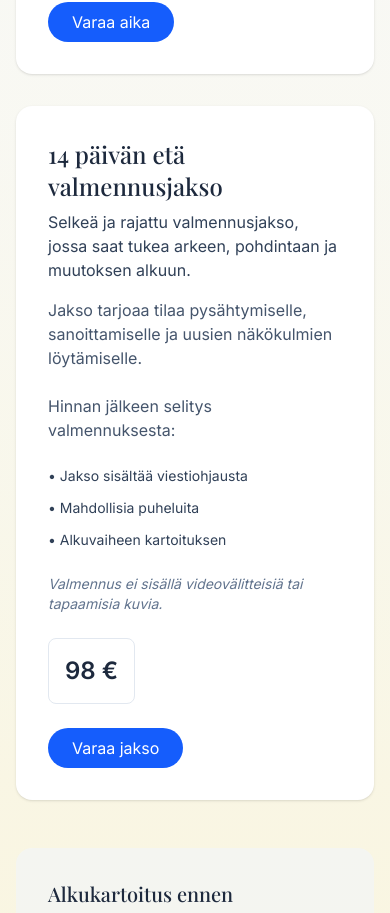
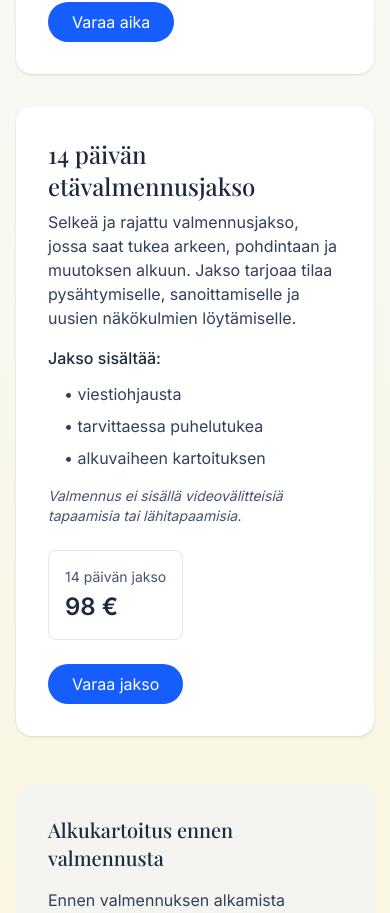
Before and after one commit to waelosamahelmi/saroistavaloon, a Next.js app: page /palvelut in a window 390 px wide. Shown: the part 978-1891 px from the top of the page. Built offline with nearby package versions, Linux system fonts and the light colour scheme; a web font is replaced by a local one.

Commit message:
Update 14-day coaching program description on Palvelut page
Changes:
- Clearer description structure
- Bullet points for included services (messaging, phone support, initial assessment)
- Explicit note: no video or in-person meetings
- Price: 98€

Content provided by Mervi

```diff
--- a/app/palvelut/page.tsx
+++ b/app/palvelut/page.tsx
@@ -60,27 +60,26 @@
           {/* 14-day Program */}
           <div className="bg-white rounded-2xl shadow-sm p-8 md:p-10 hover:shadow-md transition-shadow">
             <h2 className="text-2xl font-medium text-slate-800 mb-2">
-              14 päivän etä valmennusjakso
+              14 päivän etävalmennusjakso
             </h2>
             <p className="text-slate-700 mb-4">
               Selkeä ja rajattu valmennusjakso, jossa saat tukea arkeen, pohdintaan ja muutoksen alkuun.
-            </p>
-            <p className="text-slate-600 mb-6">
               Jakso tarjoaa tilaa pysähtymiselle, sanoittamiselle ja uusien näkökulmien löytämiselle.
             </p>
-            <p className="text-slate-600 mb-6">
-              Hinnan jälkeen selitys valmennuksesta:
-            </p>
-            <div className="space-y-3 text-slate-700 mb-6 text-sm">
-              <p>• Jakso sisältää viestiohjausta</p>
-              <p>• Mahdollisia puheluita</p>
-              <p>• Alkuvaiheen kartoituksen</p>
+
+            <p className="text-slate-800 font-medium mb-3">Jakso sisältää:</p>
+            <div className="space-y-2 text-slate-700 mb-4 ml-4">
+              <p>• viestiohjausta</p>
+              <p>• tarvittaessa puhelutukea</p>
+              <p>• alkuvaiheen kartoituksen</p>
             </div>
-            <p className="text-slate-500 italic text-sm mb-6">
-              Valmennus ei sisällä videovälitteisiä tai tapaamisia kuvia.
+
+            <p className="text-slate-600 italic text-sm mb-6">
+              Valmennus ei sisällä videovälitteisiä tapaamisia tai lähitapaamisia.
             </p>
 
             <div className="inline-block border border-slate-200 rounded-lg p-4 mb-6">
+              <p className="text-sm text-slate-600 mb-1">14 päivän jakso</p>
               <p className="text-2xl font-semibold text-slate-800">98 €</p>
             </div>
 
```
